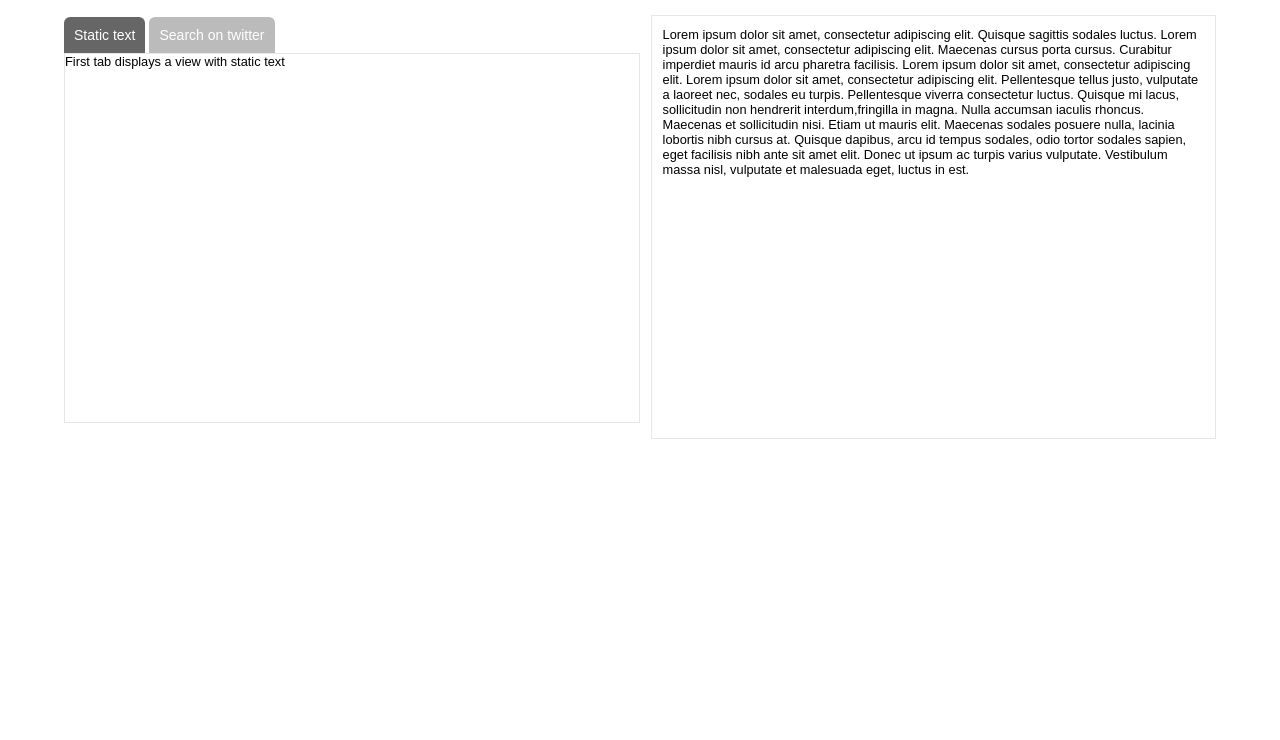
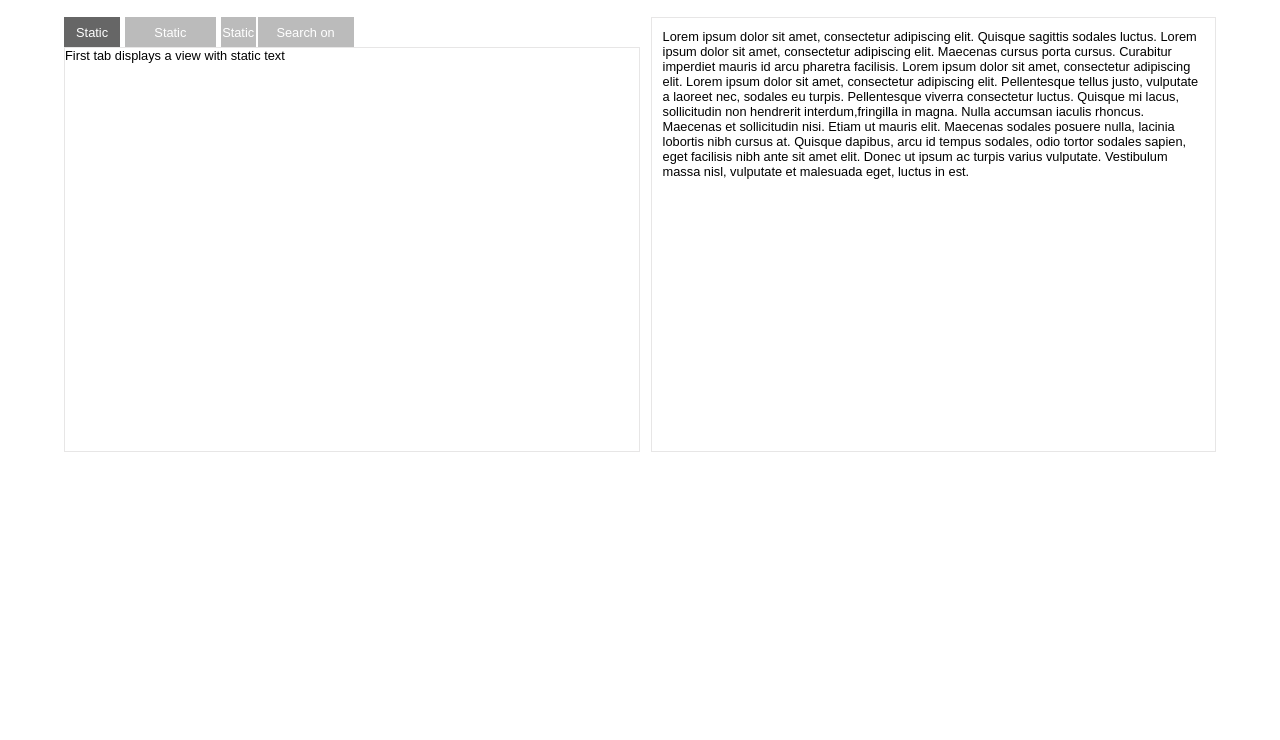
Before and after one commit to eabait/hari-ui, a plain HTML site: page index.html in a window 1280 px wide. Shown: the part 124-864 px from the top of the page. Drawn offline with Linux system fonts and the light colour scheme.

Commit message:
changes in css. improved tab layout

```diff
--- a/css/modules/example.css
+++ b/css/modules/example.css
@@ -5,7 +5,7 @@
 
 header {
   border-bottom: 2px solid #333;
-  color: #22617A;
+  /*color: #22617A;*/
 }
 
 .example-content {
@@ -16,8 +16,8 @@ header {
   float: right;
 
   width: 47%;
-  height: 411px;
-  margin-top: 18px;
+  height: 422px;
+  margin-top: 20px;
   padding: 11px 11px 0 11px;
 
   border: 1px solid #E7E6E6;
--- a/css/widgets/tab.css
+++ b/css/widgets/tab.css
@@ -1,38 +1,41 @@
 .tab-wrapper {
   height: 100%;
 }
-/*
+
 .tab-nav {
-  height: 15%;
-}*/
+  height: 7%;
+}
 
-.tab-nav li {
+.tab-nav > ul {
+  height: 100%;
+}
+
+.tab-nav > ul > li {
   float: left;
 
-  margin: 0 4px 0 0;
+  height: 100%;
+  margin: 0 5px 0 0;
 
-  font-size: 14px;
   list-style: none;
 }
 
-.tab-nav li a {
+.tab-nav > ul > li > a {
   float: left;
 
-  padding: 10px 10px;
+  height: 100%;
+  /*width: 90%;*/
 
+  padding: 0 5% 0 5%;
+
+  line-height: 250%;
+  text-align: center;
   text-decoration: none;
+
   color: #fff;
   background: #bbb;
-  -webkit-border-top-left-radius: 6px;
-  -webkit-border-top-right-radius: 6px;
-  -moz-border-radius-topleft: 6px;
-  -moz-border-radius-topright: 6px;
-  border-top-left-radius: 6px;
-  border-top-right-radius: 6px;
 }
 
 .tab-nav li a:hover,
-
 .tab-nav li a:focus {
   background: #999;
 }
@@ -47,7 +50,7 @@
 }
 
 .tab-panels {
-  height: 85%;
+  height: 93%;
   border: 1px solid #E7E6E6;
 }
 
--- a/js/app/modules/example/example.view.js
+++ b/js/app/modules/example/example.view.js
@@ -18,6 +18,8 @@ define(
       onhide : 'fade',
       panels: [
         {name: 'Static text', view: new BaseView({template: '<div>First tab displays a view with static text</div>'})},
+        {name: 'Static textsdsad', view: new BaseView({template: '<div>First tab displays a view with static text</div>'})},
+        {name: 'Static', view: new BaseView({template: '<div>First tab displays a view with static text</div>'})},
         {name: 'Search on twitter', view: new TweetSearchWidget()}
       ]
     });
```
